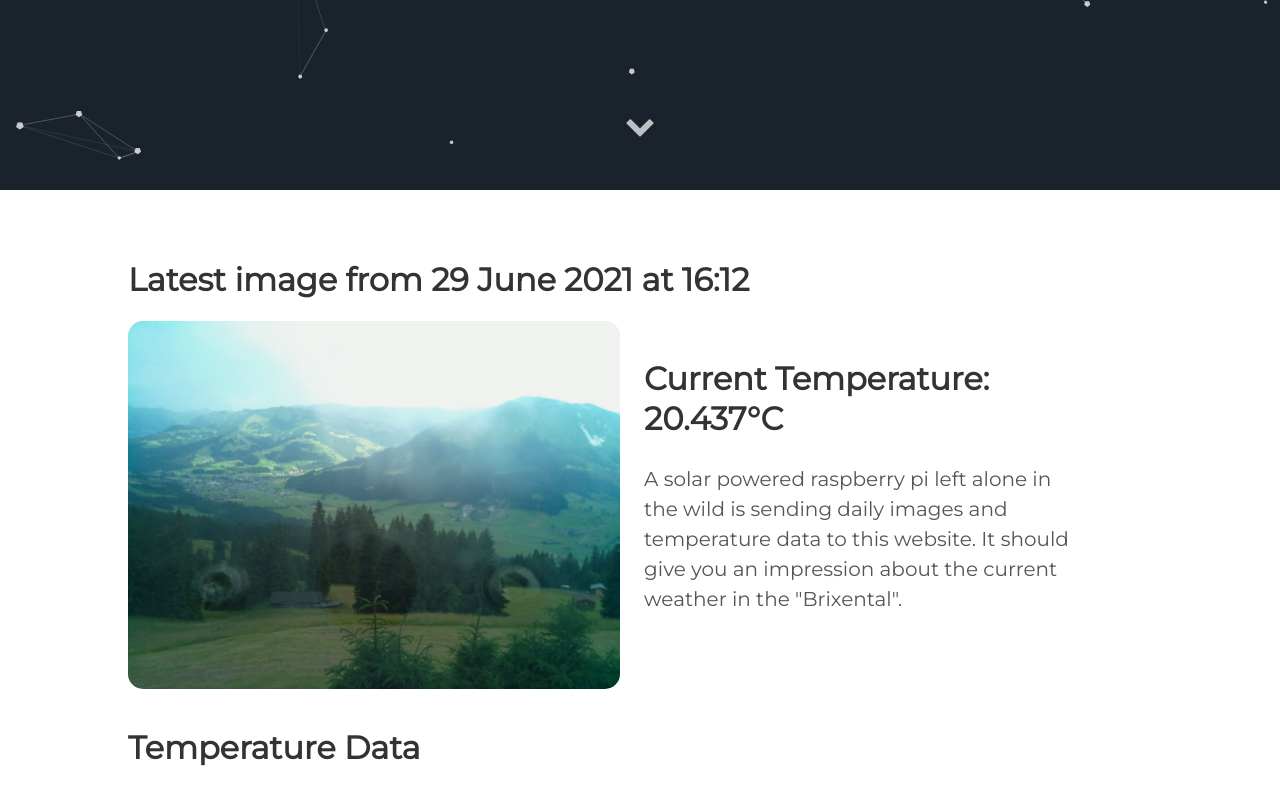
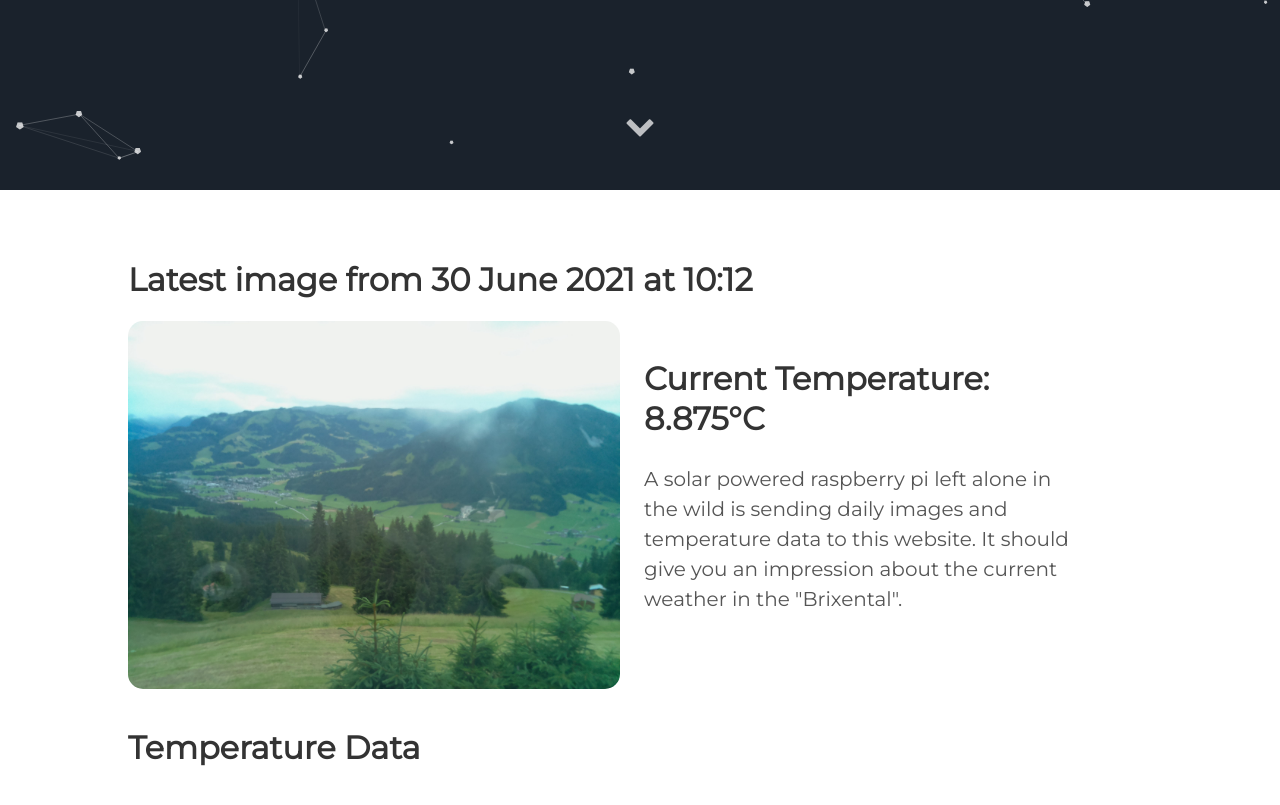
Before and after one commit to vektorious/vektorious.github.io, a Jekyll site: the page built from resources/huette.md, in a window 1280 px wide and 900 px high, scrolled down 710 px. Shown: the top 805 px of the window. Built offline with Jekyll 4.4.1, drawn with Linux system fonts in a browser that asks for light colours.

Commit message:
I'm a bot beep boop

```diff
--- a/resources/huette.md
+++ b/resources/huette.md
@@ -6,13 +6,13 @@ image: '/assets/img/'
 description: 'Live image from the Austrian alps'
 twitter_text: ' '
 ---
-## Latest image from 29 June 2021 at 16:12
+## Latest image from 30 June 2021 at 10:12
 <div class="huette">
   <div class="huette-image">
     <img src="{{ "/assets/img/huette.jpg" | prepend: site.baseurl }}">
   </div>
   <div class="huette-text">
-        <h2>Current Temperature: 20.437°C</h2>
+        <h2>Current Temperature: 8.875°C</h2>
         <p>A solar powered raspberry pi left alone in the wild is sending daily images and temperature data to this website. It should give you an impression about the current weather in the "Brixental".</p>
 
   </div>
```
Also changed, not shown: rpi-script/2021-06-30_101042.txt (renamed from rpi-script/2021-06-29_161043.txt, +6 -5 lines), rpi-script/huette.md (+2 -2 lines), assets/img/huette.jpg, assets/img/temp_plot.png, rpi-script/temp_plot.png, 1 other file.
